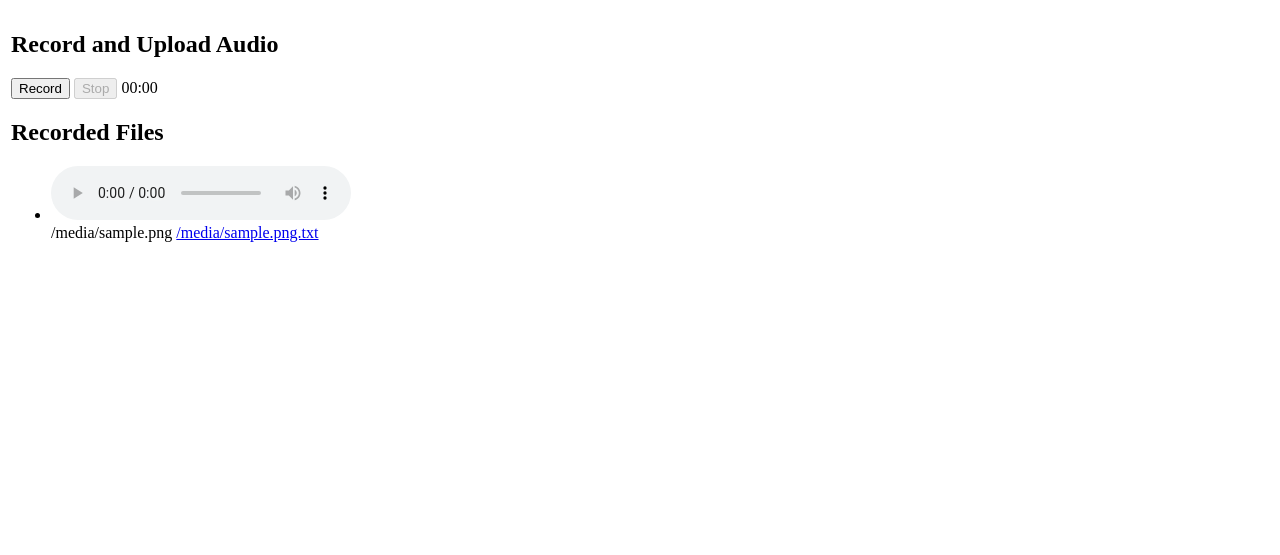
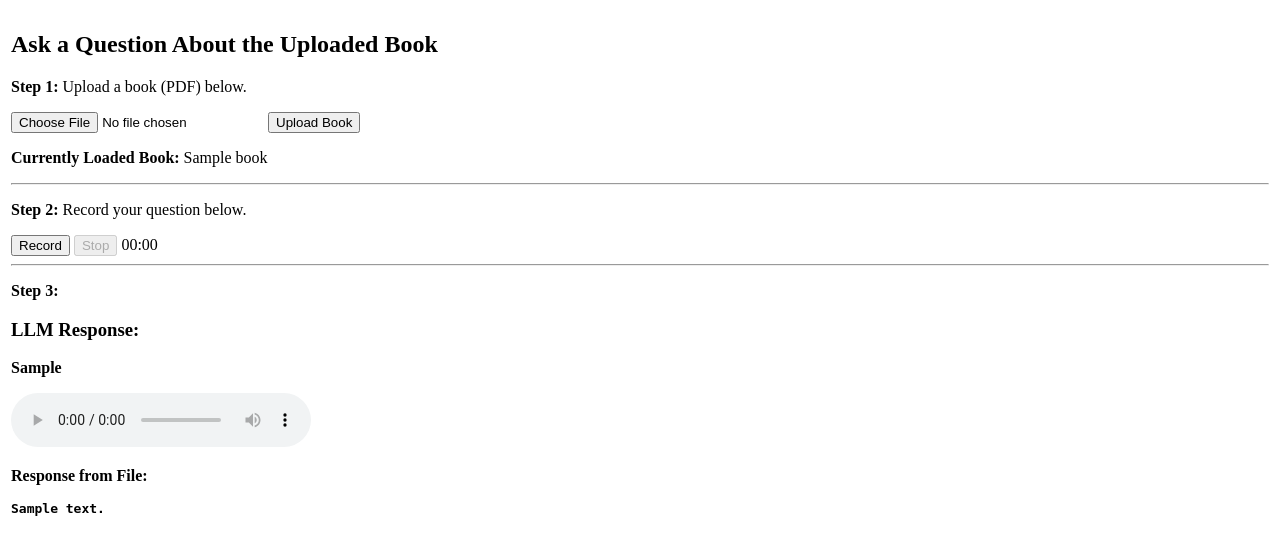
Before and after one commit to MohamadKaw/flask-audio-project, a Flask app: template templates/index.html in a window 1280 px wide. Shown: the top 555 px of the page. Run offline with Flask 3, Linux system fonts and the light colour scheme; the template is opened without the code that fills it: most values are stand-ins (such as "Sample title", 1, 10 or a date in 2020).

Commit message:
Update index.html

```diff
--- a/templates/index.html
+++ b/templates/index.html
@@ -1,64 +1,65 @@
 <!DOCTYPE html>
 <html>
 <head>
-    <title>Audio Recorder</title>
+    <title>Book Q&A App</title>
 </head>
 <body>
 
 <table style="width:100%">
     <tr>
-            <td style="width:50%">
-                <h2>Record and Upload Audio</h2>
+        <!-- AUDIO INTERACTION SECTION -->
+        <td style="width:50%; vertical-align: top;">
+            <h2>Ask a Question About the Uploaded Book</h2>
 
+            <p><strong>Step 1:</strong> Upload a book (PDF) below.</p>
+            <form action="/upload_book" method="post" enctype="multipart/form-data">
+                <input type="file" name="book_pdf" accept=".pdf" required>
+                <input type="submit" value="Upload Book">
+            </form>
+
+            {% if book %}
+                <p> <strong>Currently Loaded Book:</strong> {{ book }}</p>
+            {% else %}
+                <p>No book uploaded yet.</p>
+            {% endif %}
+
+            <hr>
+
+            <p><strong>Step 2:</strong> Record your question below.</p>
             <button id="record">Record</button>
             <button id="stop">Stop</button>
             <span id="timer">00:00</span>
             <audio id="audio"></audio>
-                <form id="uploadForm" method="POST" enctype="multipart/form-data">
+
+            <form id="uploadForm" action="/upload" method="POST" enctype="multipart/form-data">
                 <input type="hidden" name="audio_data" id="audioData">
             </form>
-                <script src="script.js"></script>
-                <hl></hl>
-                <h2>Recorded Files</h2>
-                <ul>
-                    {% for file in files %}
-                    <li>
+
+            <hr>
+
+            <p><strong>Step 3:
+
+
+
+                <h3>LLM Response:</h3>
+                <p>{{ llm_response }}</p>
                 <audio controls>
-                            <source src="{{ url_for('uploaded_file', filename=file) }}">
+                    <source src="./audio/response.wav">
                     Your browser does not support the audio element.
                 </audio><br>
-                        {{file}}
-                        <!-- Updated link for transcription -->
-                        <a href="uploads/{{file}}.txt">{{file}}.txt</a>
-                    </li>
-                    {% endfor %}
-                </ul>
-            </td>
-<!--            <td style="width:50%">
-                <h2>Type in your text to generate audio</h2>
-
-                <form action="/upload_text" method="post">
-                  <textarea name="text" rows="10" cols="50"></textarea>
-                  <br>
-                  <input type="submit" value="Upload">
-                </form>
-                <h2>Generated Audio from Text</h2>
-                <ul>
-                    {% for file in tts_files %}
-                    <li>
-                        <audio controls>
-                            <source src="{{ url_for('tts_file', filename=file) }}">
-                            Your browser does not support the audio element.
-                        </audio><br>
-                        {{file}}
 
 
-                        <a href="{{ url_for('tts_file', filename=file.rsplit('.', 1)[0] + '.wav' + '.txt') }}">{{file.rsplit('.', 1)[0]}}.txt</a>
-                    </li>
-                    {% endfor %}
-                </ul>
-            </td> -->
+            <!-- Display response.txt content if it exists -->
+
+                <p>Response from File:</p>
+                <pre>{{ response_text }}</pre>
+
+        </td>
     </tr>
 </table>
+
+<!-- Script must be loaded at the end -->
+<script src="script.js"></script>
+
 </body>
 </html>
```
Lines whose indentation alone changed are shown as unchanged.
